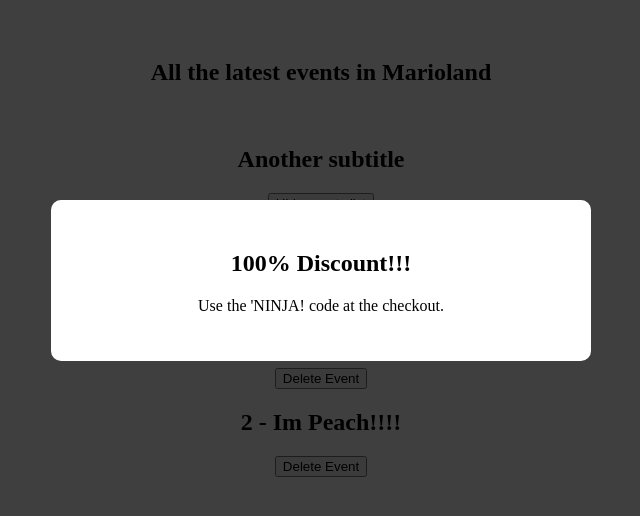
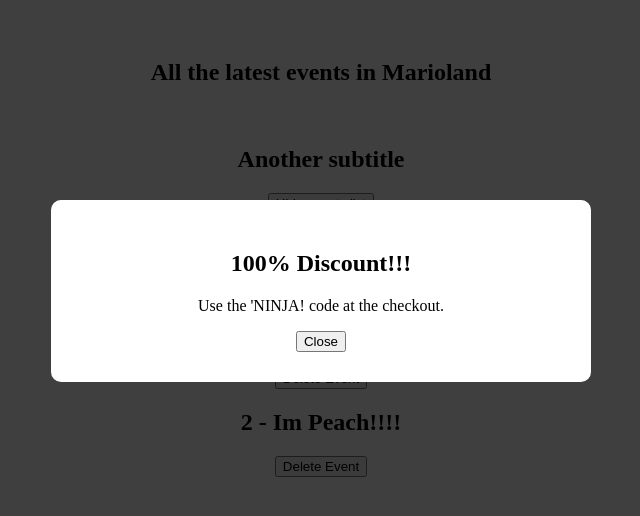
Before and after one commit to pedrolopezbiedma/React_Firebase_Udemy, a React (Create React App) app in the folder first-react-app/: page / in a window 1280 px wide. Shown: the top 516 px of the page, without its empty margins (319-959 px from the left). Built offline with nearby package versions, Linux system fonts and the light colour scheme; the HTML template or start-up script is replaced by a standard one.

Commit message:
Lesson 29

```diff
--- a/first-react-app/src/App.js
+++ b/first-react-app/src/App.js
@@ -6,6 +6,7 @@
 
 function App() {
   const subtitle = 'All the latest events in Marioland';
+  const [showModal, setShowModal] = useState(true)
   const [showEvents, setShowEvents] = useState(true)
   const [events, setEvents] = useState([
     { id: 1, title: 'Im Mario!!!!' },
@@ -21,6 +22,9 @@
     })
   }
 
+  const handleClose = () => {
+    setShowModal(false);
+  }
   return (
     <div className="App">
       <Title tutle='Events in Your Area' subtitle={subtitle}/>
@@ -41,12 +45,16 @@
         </div>
       )) }
 
-      <Modal />
+      {showModal && (
+        < Modal showModal={handleClose}/>
+      )}
+      {showModal && (
+        <Modal handleClose={handleClose}>
+          <h2>100% Discount!!!</h2>
+          <p>Use the 'NINJA! code at the checkout.</p>
+        </Modal>
+      )}
 
-      <Modal>
-        <h2>100% Discount!!!</h2>
-        <p>Use the 'NINJA! code at the checkout.</p>
-      </Modal>
     </div>
   );
 }
--- a/first-react-app/src/components/Modal.js
+++ b/first-react-app/src/components/Modal.js
@@ -1,10 +1,11 @@
 import './Modal.css';
 
-export default function Modal({children}) {
+export default function Modal({children, handleClose}) {
   return (
     <div className='modal-backdrop'>
         <div className="modal">
             {children}
+            <button onClick={handleClose} >Close</button>
         </div>
     </div>
   )
```
